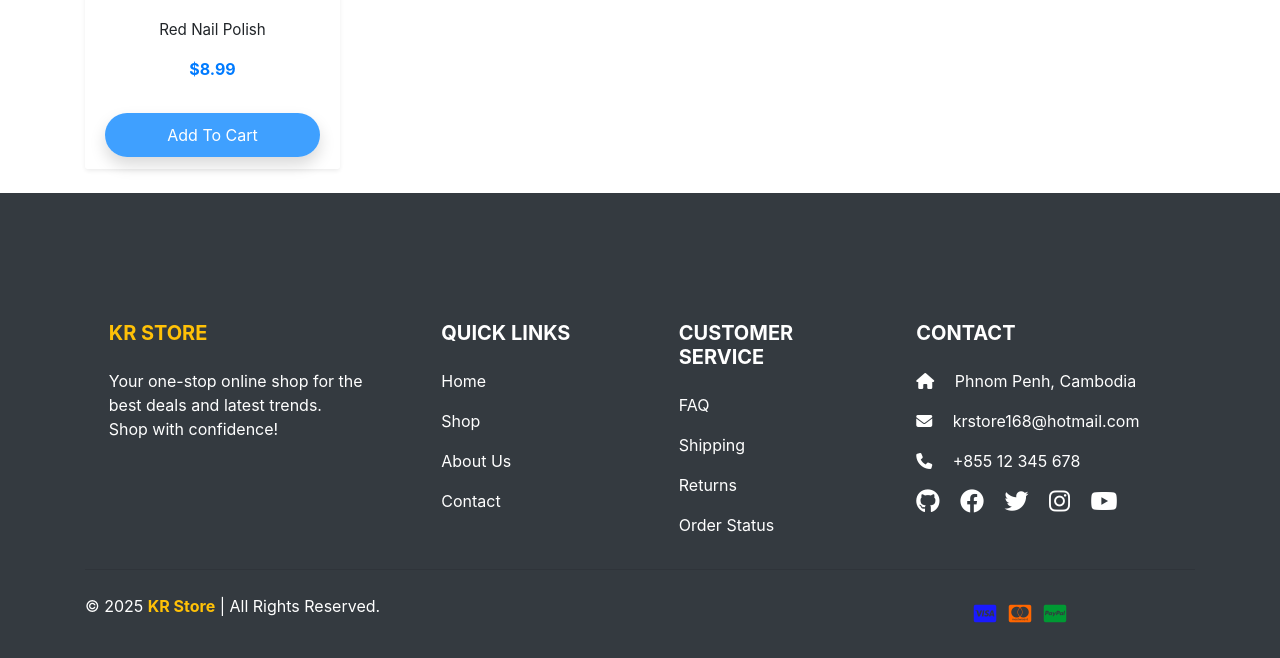
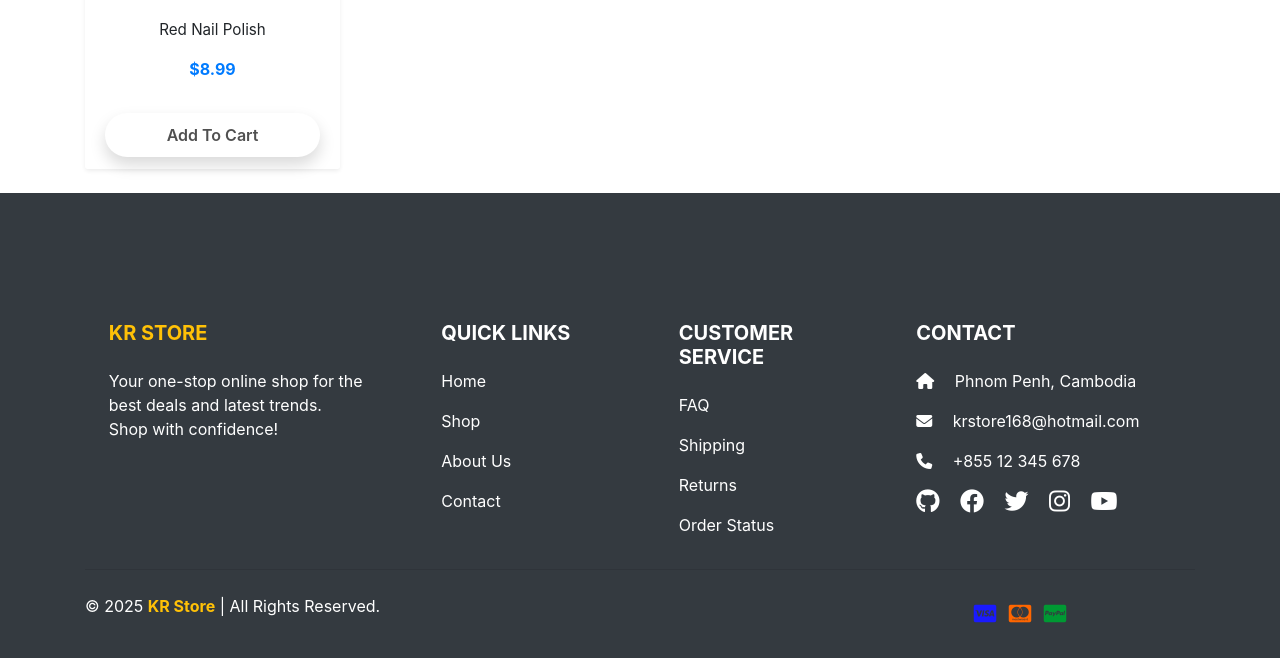
Before and after one commit to phalla009/KR_Store_Ecommerce, a Flask app: page /Category/beauty in a window 1280 px wide. Shown: the part 717-1375 px from the top of the page. Run offline with Flask 3, Linux system fonts and the light colour scheme; some libraries are stand-ins or nearby versions.

Commit message:
Edited file

```diff
--- a/static/styles.css
+++ b/static/styles.css
@@ -247,15 +247,14 @@ textarea {
 
 /* Beautiful Gradient Add to Cart Button */
 .btn-add-cart {
-    background-color: rgba(30, 144, 255, 0.85);
+    background-color: rgb(255, 255, 255);
     border: none;
-    color: white;
+    color: rgba(67, 67, 67, 0.93);
     font-weight: 600;
     font-size: 1rem;
     padding: 0.6rem 1.2rem;
     border-radius: 50px;
     transition: all 0.3s ease;
-    box-shadow: 0 4px 12px rgba(255, 126, 95, 0.4);
     display: flex;
     align-items: center;
     justify-content: center;
@@ -278,13 +277,11 @@ textarea {
     }
 }
 .btn-add-cart:hover {
-    background-color: #0056b3;
-    box-shadow: 0 6px 15px rgba(0, 86, 179, 0.6);
+    background-color: rgb(255, 255, 255);
     transform: translateY(-3px);
     transition: all 0.3s ease;
-    color: white;
+    color: rgba(128, 128, 128, 0.55);
 }
-
 /* SweetAlert2 small popup styling */
 .swal2-popup-small {
     width: 250px !important;
--- a/templates/front/category.html
+++ b/templates/front/category.html
@@ -28,7 +28,7 @@
                         <div class="card-footer bg-white border-0 d-flex justify-content-center">
                             <input
                                 type="button"
-                                class="btn btn-gradient w-100 rounded-pill font-weight-semibold shadow btn_add_to_cart"
+                                 class="btn-add-cart w-100 shadow btn_add_to_cart"
                                 value="Add To Cart"
                                 data-id="{{ product.id }}"
                                 data-title="{{ product.title }}"
--- a/templates/front/product_detail.html
+++ b/templates/front/product_detail.html
@@ -3,7 +3,7 @@
 <div class="container mt-4">
     <div class="row">
         <div class="col-md-5">
-            <img src="{{ product.image }}" alt="Product Image" class="img-fluid">
+            <img src="{{ product.thumbnail }}" alt="Product Image" class="img-fluid">
         </div>
         <div class="col-md-7">
             <h2>{{ product.title }}</h2>
@@ -16,7 +16,7 @@
                 class="btn btn-gradient w-50 rounded-pill font-weight-semibold shadow btn_add_to_cart mb-2"
                 data-id="{{ product['id'] }}"
                 data-title="{{ product['title'] }}"
-                data-image="{{ product['image'] }}"
+                data-image="{{ product['thumbnail'] }}"
                 data-price="{{ product['price'] }}"
             >
                 <i class="fa fa-shopping-cart mr-2"></i> Add To Cart
```
